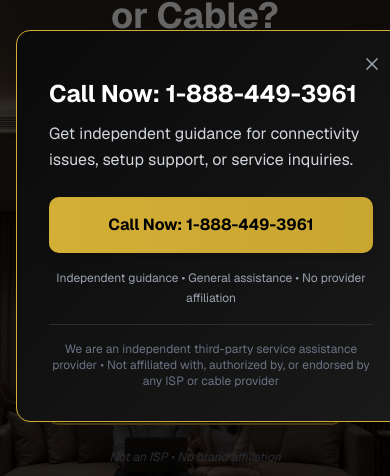
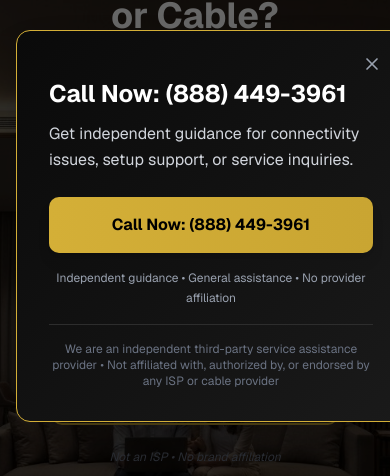
Before and after one commit to unispotnet-blip/UNISPOT, a Next.js app: page / in a window 390 px wide. Shown: the part 196-672 px from the top of the page. Built offline with nearby package versions, Linux system fonts and the light colour scheme.

Commit message:
Update phone number format to (888) 449-3961

```diff
--- a/app/contact/page.tsx
+++ b/app/contact/page.tsx
@@ -115,13 +115,13 @@ export default function Contact() {
                 href="tel:+18884493961"
                 className="px-8 py-4 bg-accent text-accent-foreground rounded-lg font-bold text-lg hover:opacity-90 transition-opacity mr-4"
               >
-                Call Now: 1-888-449-3961
+                Call Now: (888) 449-3961
               </a>
               <a
                 href="tel:+18884493961"
                 className="px-8 py-4 border-2 border-accent text-accent rounded-lg font-bold text-lg hover:bg-accent/10 transition-colors inline-block"
               >
-                Call Now: 1-888-449-3961
+                Call Now: (888) 449-3961
               </a>
             </div>
           </div>
--- a/app/faq/page.tsx
+++ b/app/faq/page.tsx
@@ -176,7 +176,7 @@ export default function FAQ() {
                 href="tel:+18884493961"
                 className="text-accent hover:text-opacity-80 font-semibold"
               >
-                Call us: 1-888-449-3961
+                Call us: (888) 449-3961
               </a>
             </p>
 
@@ -263,13 +263,13 @@ export default function FAQ() {
                 href="tel:+18884493961"
                 className="px-8 py-4 bg-accent text-accent-foreground rounded-lg font-semibold hover:opacity-90 transition-opacity"
               >
-                Call Now: 1-888-449-3961
+                Call Now: (888) 449-3961
               </a>
               <a
                 href="tel:+18884493961"
                 className="px-8 py-4 border-2 border-accent text-accent rounded-lg font-semibold hover:bg-accent/10 transition-colors"
               >
-                Call Now: 1-888-449-3961
+                Call Now: (888) 449-3961
               </a>
             </div>
           </div>
--- a/app/how-it-works/page.tsx
+++ b/app/how-it-works/page.tsx
@@ -199,7 +199,7 @@ export default function HowItWorks() {
               href="tel:+18884493961"
               className="px-8 py-4 bg-accent text-accent-foreground rounded-lg font-bold text-lg hover:opacity-90 transition-opacity inline-block"
             >
-              Call Now: 1-888-449-3961
+              Call Now: (888) 449-3961
             </a>
           </div>
         </section>
--- a/components/auto-popup.tsx
+++ b/components/auto-popup.tsx
@@ -57,7 +57,7 @@ export default function AutoPopup({ onClose }: AutoPopupProps) {
           <div className="p-8 pt-12">
             {/* Headline */}
             <h2 className="text-2xl font-bold text-white mb-3 leading-tight">
-              Call Now: 1-888-449-3961
+              Call Now: (888) 449-3961
             </h2>
 
             {/* Subtext */}
@@ -70,7 +70,7 @@ export default function AutoPopup({ onClose }: AutoPopupProps) {
               onClick={handleCall}
               className="w-full bg-gradient-to-r from-[#d4af37] to-[#c9a532] hover:from-[#c9a532] hover:to-[#b89929] text-black font-bold py-4 px-6 rounded-lg transition-all duration-300 transform hover:scale-105 shadow-lg mb-4"
             >
-              Call Now: 1-888-449-3961
+              Call Now: (888) 449-3961
             </button>
 
             {/* Trust Line */}
--- a/components/call-modal.tsx
+++ b/components/call-modal.tsx
@@ -36,7 +36,7 @@ export default function CallModal({ isOpen, onClose }: CallModalProps) {
       <div className="relative bg-card rounded-lg shadow-2xl w-full max-w-md max-h-[90vh] overflow-y-auto border border-border">
         {/* Header */}
         <div className="sticky top-0 flex items-center justify-between p-6 border-b border-border bg-card">
-          <h2 className="text-xl font-bold text-foreground">Call Now: 1-888-449-3961</h2>
+          <h2 className="text-xl font-bold text-foreground">Call Now: (888) 449-3961</h2>
           <button
             onClick={onClose}
             className="p-1 hover:bg-secondary rounded transition-colors"
@@ -123,7 +123,7 @@ export default function CallModal({ isOpen, onClose }: CallModalProps) {
                 className="w-full px-4 py-3 bg-secondary text-foreground rounded-lg font-semibold hover:bg-opacity-80 transition-colors flex items-center justify-center gap-2"
               >
                 <Phone size={18} />
-                Call Now: 1-888-449-3961
+                Call Now: (888) 449-3961
               </a>
             </form>
           )}
--- a/components/cta-and-footer.tsx
+++ b/components/cta-and-footer.tsx
@@ -25,10 +25,10 @@ export default function CTAAndFooter() {
           {/* CTA Buttons */}
           <div className="flex flex-col sm:flex-row gap-4 justify-center items-center mb-8">
             <a href="tel:+18884493961" className="px-10 py-4 bg-[#d4af37] text-black font-bold text-lg rounded-lg hover:bg-[#c9a532] transition-all duration-300 transform hover:scale-105 shadow-xl">
-              Call Now: 1-888-449-3961
+              Call Now: (888) 449-3961
             </a>
             <a href="tel:+18884493961" className="px-10 py-4 border-2 border-[#d4af37] text-[#d4af37] font-semibold text-lg rounded-lg hover:bg-[#d4af37]/10 transition-all duration-300">
-              Call Now: 1-888-449-3961
+              Call Now: (888) 449-3961
             </a>
           </div>
 
@@ -91,7 +91,7 @@ export default function CTAAndFooter() {
               <ul className="space-y-2 text-gray-400 text-sm">
                 <li>
                   <a href="tel:+18884493961" className="hover:text-[#d4af37] transition-colors">
-                    📞 1-888-449-3961
+                    📞 (888) 449-3961
                   </a>
                 </li>
                 <li>
--- a/components/floating-call-button.tsx
+++ b/components/floating-call-button.tsx
@@ -16,7 +16,7 @@ export default function FloatingCallButton({ onOpen }: FloatingCallButtonProps)
     <a
       href="tel:+18884493961"
       className="fixed bottom-8 right-8 z-40 w-14 h-14 bg-accent text-accent-foreground rounded-full flex items-center justify-center shadow-lg hover:shadow-xl hover:scale-110 transition-all duration-300 animate-pulse"
-      aria-label="Call Now: 1-888-449-3961"
+      aria-label="Call Now: (888) 449-3961"
       onClick={(e) => {
         if (onOpen) {
           e.preventDefault()
--- a/components/header.tsx
+++ b/components/header.tsx
@@ -42,7 +42,7 @@ export default function Header() {
                 className="flex items-center gap-2 px-5 py-2.5 bg-accent text-accent-foreground rounded-lg font-semibold hover:bg-accent/90 transition-all shadow-md hover:shadow-lg"
               >
                 <Phone size={16} />
-                <span>Call Now: 1-888-449-3961</span>
+                <span>Call Now: (888) 449-3961</span>
               </a>
             </nav>
 
@@ -75,7 +75,7 @@ export default function Header() {
                   className="flex items-center justify-center gap-2 px-4 py-3 bg-accent text-accent-foreground rounded-lg font-semibold hover:bg-accent/90 transition-all"
                 >
                   <Phone size={16} />
-                  <span>Call Now: 1-888-449-3961</span>
+                  <span>Call Now: (888) 449-3961</span>
                 </a>
               </div>
             </nav>
--- a/components/hero-section.tsx
+++ b/components/hero-section.tsx
@@ -66,13 +66,13 @@ export default function HeroSection({ onOpenModal }: HeroSectionProps) {
               href="tel:+18884493961"
               className="px-8 py-4 bg-[#d4af37] text-black font-semibold text-lg rounded-lg hover:bg-[#c9a532] transition-all duration-300 transform hover:scale-105 shadow-lg"
             >
-              Call Now: 1-888-449-3961
+              Call Now: (888) 449-3961
             </a>
             <a
               href="tel:+18884493961"
               className="px-8 py-4 border-2 border-[#d4af37] text-[#d4af37] font-semibold text-lg rounded-lg hover:bg-[#d4af37]/10 transition-all duration-300"
             >
-              Call Now: 1-888-449-3961
+              Call Now: (888) 449-3961
             </a>
           </div>
 
--- a/components/sticky-call-bar.tsx
+++ b/components/sticky-call-bar.tsx
@@ -18,7 +18,7 @@ export default function StickyCallBar({ onOpenModal }: StickyCallBarProps) {
         <div className="flex items-center gap-3">
           <Phone size={20} />
           <div className="text-sm sm:text-base font-medium">
-            <p>Call Now: 1-888-449-3961</p>
+            <p>Call Now: (888) 449-3961</p>
             <p className="text-xs sm:text-sm opacity-90">24/7 Support Available</p>
           </div>
         </div>
```
